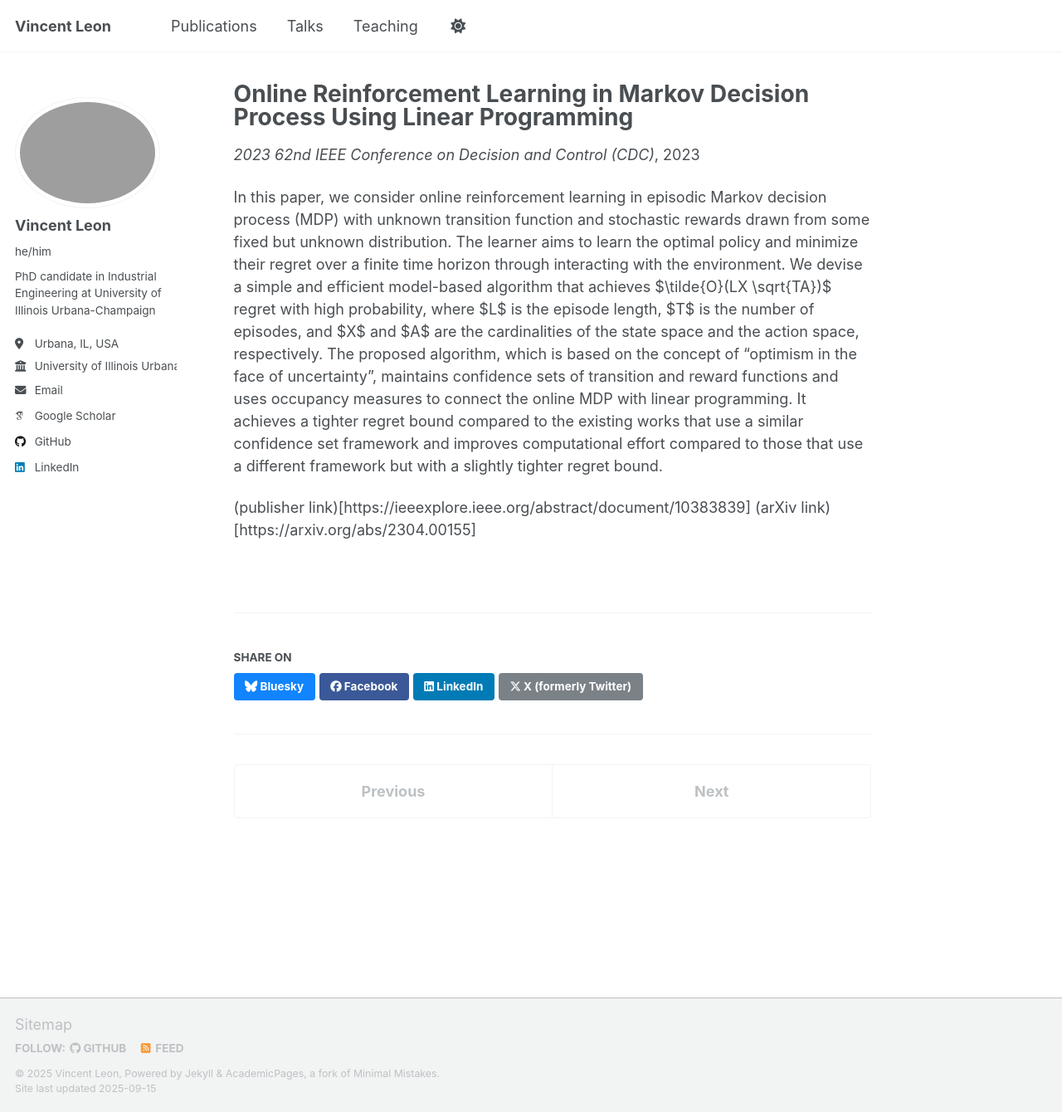
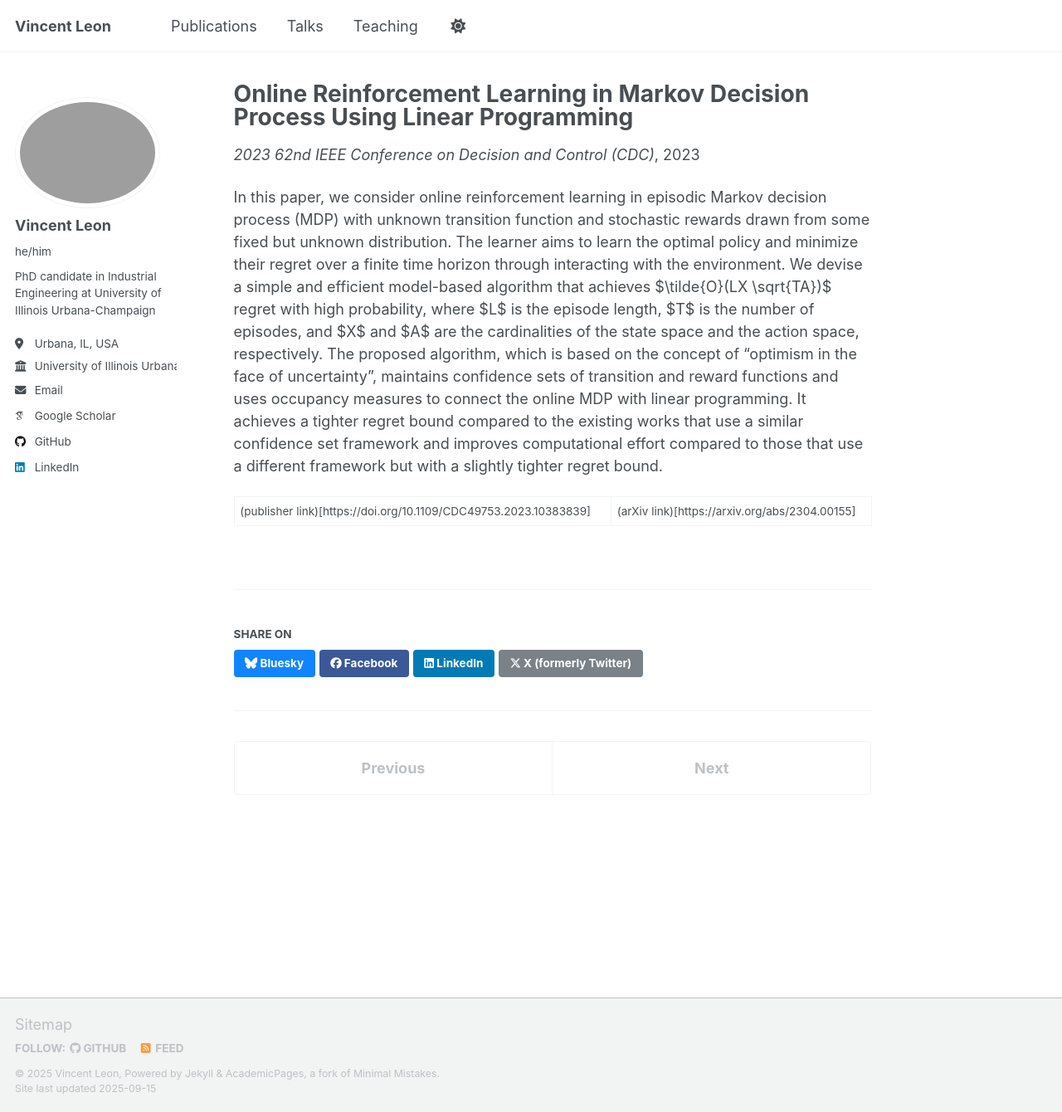
Before and after one commit to vin-leon/vin-leon.github.io, a Jekyll site: the page built from _publications/2023-online-rl-lp.md, in a window 1280 px wide and 1340 px high. Shown: the whole window at 83% size. Built offline with Jekyll 4.4.1, drawn with Linux system fonts in a browser that asks for light colours; some web fonts are replaced; a script that is not in the unit is left out; part of the change alters nothing that is shown.

Commit message:
Update 2023-online-rl-lp.md

```diff
--- a/_publications/2023-online-rl-lp.md
+++ b/_publications/2023-online-rl-lp.md
@@ -12,4 +12,4 @@ venue: '2023 62nd IEEE Conference on Decision and Control (CDC)'
 
 In this paper, we consider online reinforcement learning in episodic Markov decision process (MDP) with unknown transition function and stochastic rewards drawn from some fixed but unknown distribution. The learner aims to learn the optimal policy and minimize their regret over a finite time horizon through interacting with the environment. We devise a simple and efficient model-based algorithm that achieves $\tilde{O}(LX \sqrt{TA})$ regret with high probability, where $L$ is the episode length, $T$ is the number of episodes, and $X$ and $A$ are the cardinalities of the state space and the action space, respectively. The proposed algorithm, which is based on the concept of “optimism in the face of uncertainty”, maintains confidence sets of transition and reward functions and uses occupancy measures to connect the online MDP with linear programming. It achieves a tighter regret bound compared to the existing works that use a similar confidence set framework and improves computational effort compared to those that use a different framework but with a slightly tighter regret bound.
 
-(publisher link)[https://ieeexplore.ieee.org/abstract/document/10383839]  (arXiv link)[https://arxiv.org/abs/2304.00155]
+(publisher link)[https://doi.org/10.1109/CDC49753.2023.10383839] | (arXiv link)[https://arxiv.org/abs/2304.00155]
```
